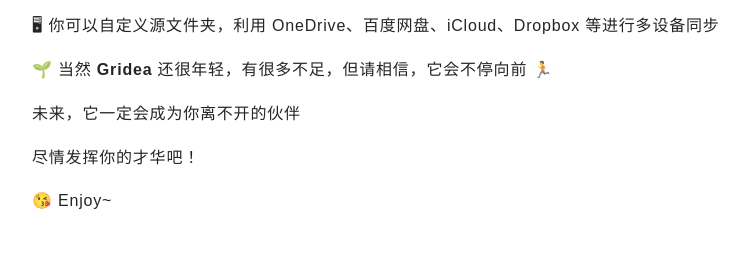
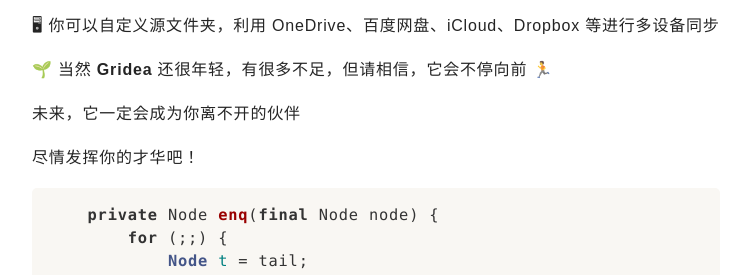
Before and after one commit to whatswater/whatswater.github.io, a plain HTML site: page post/hello-gridea/index.html in a window 1280 px wide. Shown: the part 1633-1908 px from the top of the page, without its empty margins (264-1007 px from the left). Drawn offline with nearby package versions, Linux system fonts and the light colour scheme; a web font is replaced by a local one.

Commit message:
update from gridea: 2020-04-01 09:17:34

```diff
--- a/post/hello-gridea/index.html
+++ b/post/hello-gridea/index.html
@@ -3,7 +3,7 @@
     <meta charset="utf-8" />
 <meta name="viewport" content="width=device-width, initial-scale=1" />
 <title>Hello Gridea | Gridea</title>
-<link rel="shortcut icon" href="https://whatswater.github.io/favicon.ico?v=1585616078819">
+<link rel="shortcut icon" href="https://whatswater.github.io/favicon.ico?v=1585703850814">
 <link href="https://cdn.jsdelivr.net/npm/remixicon@2.3.0/fonts/remixicon.css" rel="stylesheet">
 <link rel="stylesheet" href="https://whatswater.github.io/styles/main.css">
 <link rel="alternate" type="application/atom+xml" title="Hello Gridea | Gridea - Atom Feed" href="https://whatswater.github.io/atom.xml">
@@ -28,7 +28,7 @@
       <div class="main-content">
         <div class="site-header">
   <a href="https://whatswater.github.io">
-  <img class="avatar" src="https://whatswater.github.io/images/avatar.png?v=1585616078819" alt="">
+  <img class="avatar" src="https://whatswater.github.io/images/avatar.png?v=1585703850814" alt="">
   </a>
   <h1 class="site-title">
     Gridea
@@ -121,7 +121,24 @@
 <p>🌱 当然 <strong>Gridea</strong> 还很年轻，有很多不足，但请相信，它会不停向前 🏃</p>
 <p>未来，它一定会成为你离不开的伙伴</p>
 <p>尽情发挥你的才华吧！</p>
-<p>😘 Enjoy~</p>
+<pre><code class="language-java">    private Node enq(final Node node) {
+        for (;;) {
+            Node t = tail;
+            if (t == null) { // Must initialize
+                if (compareAndSetHead(new Node()))
+                    tail = head;
+            } else {
+                node.prev = t;
+                if (compareAndSetTail(t, node)) {
+                    t.next = node;
+                    return t;
+                }
+            }
+        }
+    }
+</code></pre>
+<p>先使用CAS操作HEAD，多线程同时操作时，只有一个能成功，所以<code>tail = head;</code>操作是单线程执行。<code>tail = head;</code>刚好影响了<code>t == null</code>的判断（tail属性有volatile修饰符），所以不会有其他线程在<code>compareAndSetHead(new Node())</code>刚执行完<code>tail = head;</code>未执行时进入<code>t != null</code>的分支，在<code>t == null</code>的分支执行<code>compareAndSetHead(new Node())</code>必然失败，然后继续循环。<br>
+😘 Enjoy~</p>
 
               </div>
               <div class="toc-container">
```
Also changed, not shown: archives/index.html (+2 -2 lines), atom.xml (+19 -2 lines), index.html (+2 -2 lines), post/about/index.html (+2 -2 lines), tag/0rYS9Iqgf/index.html (+2 -2 lines), tags/index.html (+2 -2 lines).
